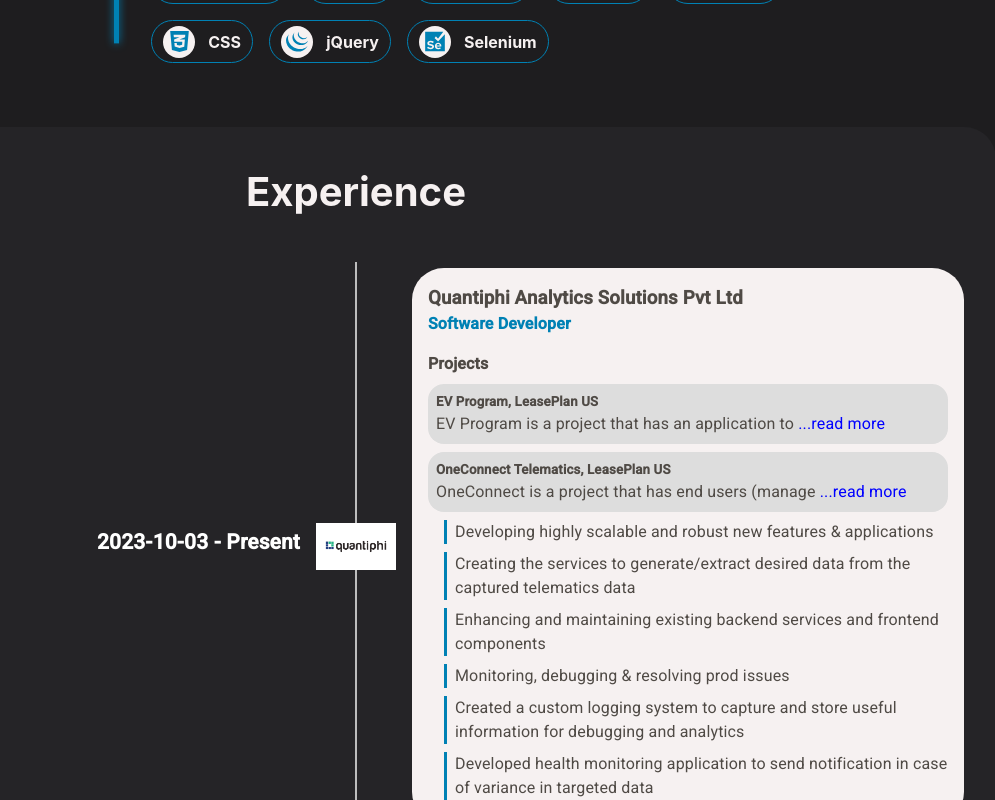
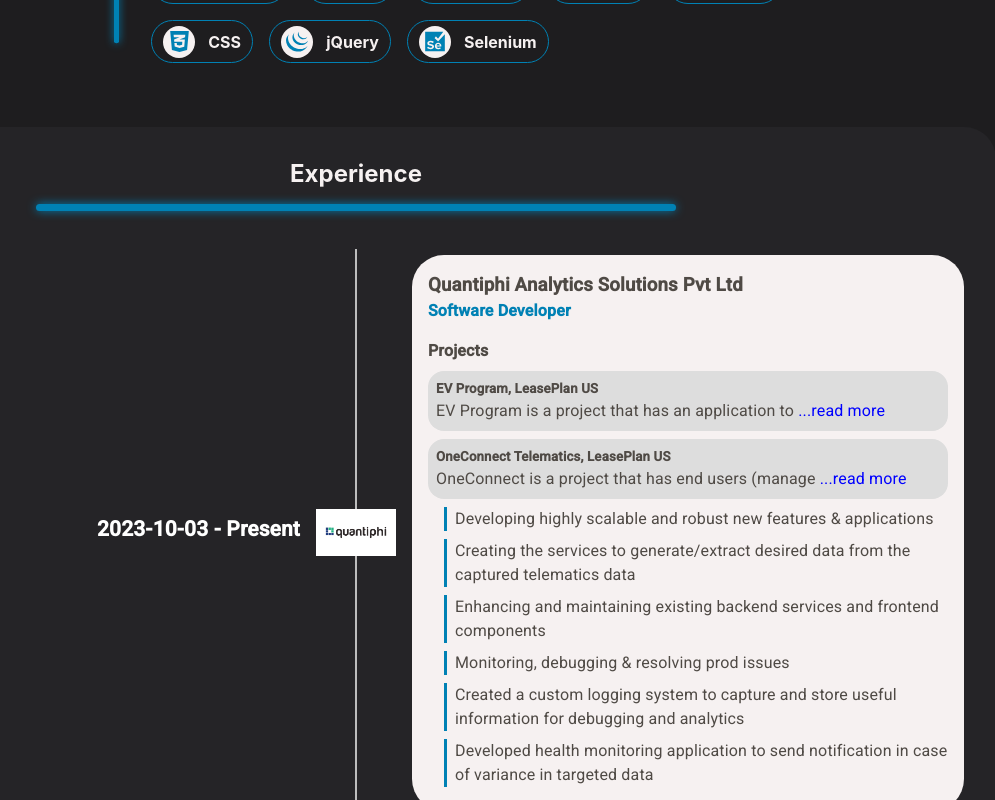
Before and after one commit to baderaharsh/my-portfolio, a React (Create React App) app: page / in a window 1280 px wide. Shown: the part 1140-1940 px from the top of the page, without its empty margins (284-1279 px from the left). Built offline with nearby package versions, Linux system fonts and the light colour scheme.

Commit message:
Complete experience section

```diff
--- a/src/application/experience/Experience.module.css
+++ b/src/application/experience/Experience.module.css
@@ -9,6 +9,10 @@
     border-top-left-radius: 2rem;
     padding-bottom: 5rem;
     text-align: center;
+    display: flex;
+    flex-direction: column;
+    justify-content: center;
+    align-items: center;
 }
 
 .timeline {
@@ -21,3 +25,40 @@
     margin: 0px;
     padding: 2.5rem 0px;
 }
+
+.mExperienceDiv {
+    padding-top: 3rem;
+    width: 100%;
+    display: flex;
+    flex-direction: column;
+    justify-content: center;
+    align-items: center;
+}
+
+.heading h2 {
+    padding-top: 2rem;
+}
+
+.headingBorder {
+    width: 50vw;
+    height: 0.4rem;
+    margin: 1rem 2rem;
+    margin-bottom: 2rem;
+    background-color: #0081B4;
+    box-shadow: 0 0 10px #0081B4;
+    border-radius: 2rem;
+}
+
+@media screen and (max-width: 980px) and (orientation: portrait) {
+
+    .heading h2 {
+        margin: 0px;
+    }
+
+    .headingBorder {
+        width: 70vw;
+        margin: 1rem 2rem;
+        background-color: #0081B4;
+        box-shadow: 0 0 10px #0081B4;
+    }
+}
--- a/src/application/experience/Experience.tsx
+++ b/src/application/experience/Experience.tsx
@@ -3,19 +3,25 @@ import ExperienceItem from "./timeline/ExperienceItem";
 
 import json from "../../constants/fullTimeExperience.json"
 import { Timeline } from "@mui/lab";
+import ExperienceContent from "./timeline/ExperienceContent";
 
 export default function Experience() {
 
     json.organizations.sort((org1, org2) => Date.parse(org2.from) - Date.parse(org1.from));
+    let windowWidth: number = window.outerWidth;
 
     return <div className={classes.experience}>
         <div className={classes.experienceInnerDiv}>
-            <h1>Experience</h1>
-            <div className={classes.timeline}>
-                <Timeline position="alternate" sx={{ maxWidth: "1480px" }}>
-                    {json.organizations.map(org => <ExperienceItem key={org.id} exp={org} />)}
+            <div className={classes.heading}><h2>Experience</h2><div className={classes.headingBorder}></div></div>
+            {windowWidth > 980 ? <div className={classes.timeline}>
+                <Timeline sx={{ maxWidth: "1480px" }} position="alternate">
+                    {json.organizations.map(org => <ExperienceItem key={org.id} exp={org} screenWidth={windowWidth} />)}
                 </Timeline>
             </div>
+                :
+                <div className={classes.mExperienceDiv}>
+                     {json.organizations.map(org => <ExperienceContent key={org.id} org={org} screenWidth={windowWidth} />)}
+                </div>}
         </div>
     </div>
 }
--- a/src/application/experience/timeline/ExperienceContent.module.css
+++ b/src/application/experience/timeline/ExperienceContent.module.css
@@ -34,3 +34,30 @@ h4, h3 {
     border-left: 3px solid #0081B4;
     margin: 0.5rem 0px;
 }
+
+@media screen and (max-width: 980px) and (orientation: portrait) {
+
+    .experienceCard {
+        width: 90vw;
+        max-width: 100%;
+        margin: 2rem 0px;
+    }
+
+    h3 {
+        font-size: 3rem;
+    }
+
+    h4 {
+        font-size: 2rem;
+    }
+
+    .responsibility {
+        font-size: 2rem;
+        border-left: 6px solid #0081B4;
+    }
+
+    .duration {
+        font-size: 1.5rem;
+        margin-bottom: 1rem;
+    }
+}
--- a/src/application/experience/timeline/ExperienceContent.tsx
+++ b/src/application/experience/timeline/ExperienceContent.tsx
@@ -4,14 +4,17 @@ import classes from "./ExperienceContent.module.css"
 import Project from "./Project";
 
 interface Props {
-    org: Organization;
+    org: Organization,
+    screenWidth: number;
 }
 
 export default function ExperienceContent(props: Props) {
 
     let org = props.org;
+    let to = org.isPresent ? "Present" : org.to;
 
     return <div id={`${org.id}`} className={classes.experienceCard}>
+        {props.screenWidth < 980 ? <h4 className={classes.duration}>{org.from} - {to}</h4> : <span /> }
         <h3>{org.name}</h3>
         <h4 className={classes.designation}>{org.designation}</h4>
         {org.projects != null && org.projects.length > 0 ?
--- a/src/application/experience/timeline/ExperienceItem.tsx
+++ b/src/application/experience/timeline/ExperienceItem.tsx
@@ -4,7 +4,8 @@ import classes from "./ExperienceItem.module.css";
 import ExperienceContent from "./ExperienceContent";
 
 interface Props {
-    exp: Organization;
+    exp: Organization,
+    screenWidth: number;
 }
 
 export default function ExperienceItem(props: Props) {
@@ -22,7 +23,7 @@ export default function ExperienceItem(props: Props) {
                     <TimelineConnector />
                 </TimelineSeparator>
                 <TimelineContent>
-                    <ExperienceContent org={props.exp}/>
+                    <ExperienceContent org={props.exp} screenWidth={props.screenWidth}/>
                 </TimelineContent>
             </TimelineItem>
 }
--- a/src/application/experience/timeline/Project.module.css
+++ b/src/application/experience/timeline/Project.module.css
@@ -18,3 +18,14 @@
     padding: 0.5rem;
     margin: 0.5rem 0rem;
 }
+
+@media screen and (max-width: 980px) and (orientation: portrait) {
+
+    .overview {
+        font-size: 2rem;
+    }
+
+    .projectDetail h5 {
+        font-size: 2rem;
+    }
+}
--- a/src/application/skills/Skills.module.css
+++ b/src/application/skills/Skills.module.css
@@ -16,6 +16,7 @@
     margin: 0px 2rem;
     background-color: #0081B4;
     box-shadow: 0 0 10px #0081B4;
+    border-radius: 2rem;
 }
 
 .header {
```
